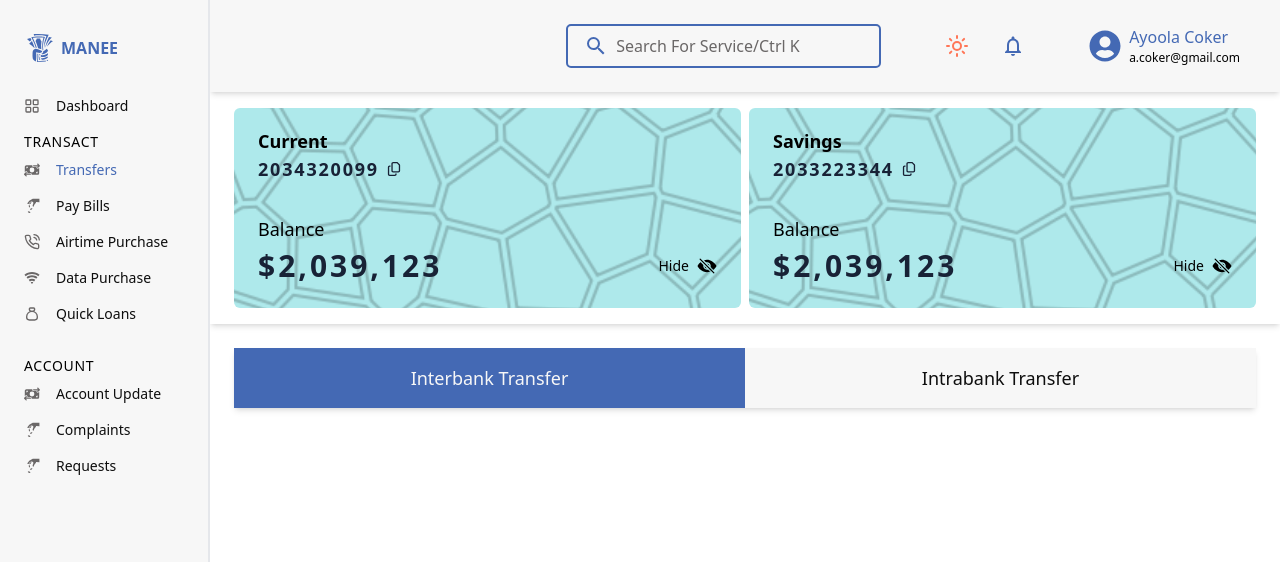
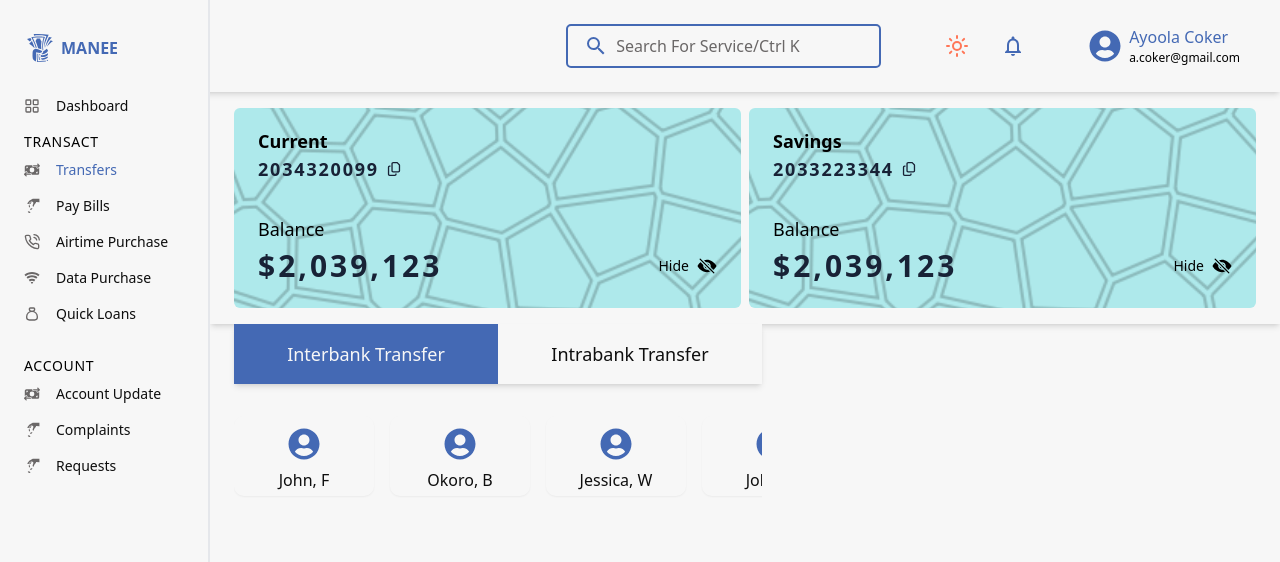
Before and after one commit to KodenOps/manee, a Next.js app: page /interbank in a window 1280 px wide. Shown: the top 562 px of the page. Built offline with nearby package versions, Linux system fonts and the light colour scheme.

Commit message:
updated the transfer page

```diff
--- a/src/app/interbank/page.tsx
+++ b/src/app/interbank/page.tsx
@@ -1,7 +1,9 @@
 'use client';
 import AccountCard from '@/components/AccountCard';
+import BeneCard from '@/components/BeneficiaryBox';
 import HeaderNav from '@/components/HeaderNav';
 import HeaderSwitcher from '@/components/HeaderSwitcher';
+import History from '@/components/History';
 import SideNav from '@/components/SideNav';
 import { ThemeProvider } from 'next-themes';
 import React from 'react';
@@ -11,11 +13,11 @@ const Interbank = () => {
 		<ThemeProvider
 			attribute='class'
 			defaultTheme='system'>
-			<div className=' flex'>
+			<div className=' flex bg-[var(--whites)] min-h-screen dark:bg-[var(--primary-dark)] pb-[100px]'>
 				<SideNav />
-				<div className='mainBody w-full md:ml-[210px]  ml-0'>
+				<div className='w-full '>
 					<HeaderNav />
-					<div className='accountCards shadow-md  md:px-[24px] px-[8px]   gap-2 py-[16px] flex items-center md:justify-start justify-between'>
+					<div className='accountCards shadow-md md:ml-[210px] md:px-[24px] px-[8px] ml-0  gap-2 py-[16px] flex items-center md:justify-start justify-between'>
 						<AccountCard
 							accountBal={2039123}
 							accountNum='2034320099'
@@ -27,13 +29,24 @@ const Interbank = () => {
 							accountType='Savings'
 						/>
 					</div>
-					<div className='mainTransSection px-[8px] md:px-[24px] mt-[24px]'>
+
+					<div className='mainTransSection px-[8px] md:ml-[210px] md:px-[24px]  flex-1 ml-0 md:w-[45%] w-full '>
 						<HeaderSwitcher
 							buttonText1='Interbank Transfer'
 							buttonText2='Intrabank Transfer'
 							isFirst={true}
 						/>
+						<div className='beneficiary mt-4 flex items-center justify-start overflow-x-scroll gap-4 py-4'>
+							<BeneCard boxText='John, F' />
+							<BeneCard boxText='Okoro, B' />
+							<BeneCard boxText='Jessica, W' />
+							<BeneCard boxText='John, A' />
+							<BeneCard boxText='Okoro, B' />
+							<BeneCard boxText='Jessica, W' />
+							<BeneCard boxText='John, A' />
+						</div>
 					</div>
+					{/* History section */}
 				</div>
 				{/* end of body */}
 			</div>
--- a/src/components/BeneficiaryBox.tsx
+++ b/src/components/BeneficiaryBox.tsx
@@ -6,11 +6,11 @@ interface BeneCardType {
 }
 const BeneCard = ({ boxText }: BeneCardType) => {
 	return (
-		<div className='flex flex-col items-center shadow-sm rounded-[10px] dark:bg-[var(--card-bg-dark)]  w-[120px] px-[32px] py-[12px] gap-2 cursor-pointer'>
+		<div className='flex flex-col items-center shadow-sm rounded-[10px] dark:bg-[var(--card-bg-dark)]  min-w-[140px] h-[80px] px-[16px] py-[12px] gap-2 cursor-pointer'>
 			<span className='text-[var(--primary)] dark:text-[var(--secondary-dark)]'>
 				<FaUserCircle size={32} />
 			</span>
-			<p className='font-medium text-md text-[var(--text)] dark:text-[var(--whites-dark)]'>
+			<p className='font-medium text-md text-[var(--text)] dark:text-[var(--whites-dark)] text-center w-full'>
 				{boxText}
 			</p>
 		</div>
--- a/src/components/History.tsx
+++ b/src/components/History.tsx
@@ -7,7 +7,7 @@ import { IoMdTrendingDown } from 'react-icons/io';
 
 const History = () => {
 	return (
-		<div>
+		<div className='w-full'>
 			<CardTitle
 				title='Past Transactions'
 				IconName={GiOpenBook}
```
